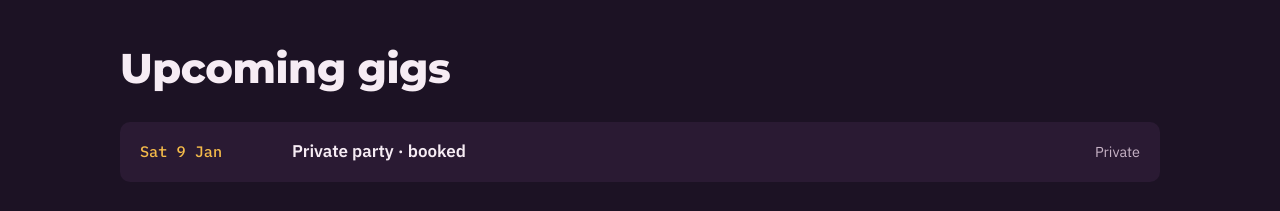
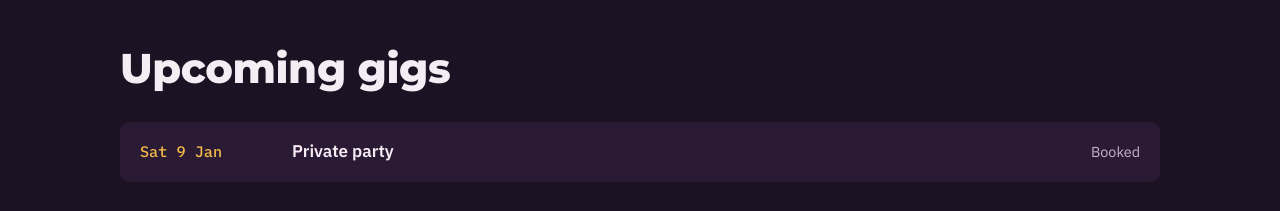
Before and after one commit to iamdshunt/jamnesia-site, a plain HTML site: page index.html in a window 1280 px wide. Shown: the part 3900-4111 px from the top of the page. Drawn offline with Linux system fonts and the light colour scheme.

Commit message:
Tidy private party wording
Co-Authored-By: Claude Opus 5.5 <noreply@anthropic.com>
Claude-Session: https://claude.ai/code/session_01Ngz41QXWbrtTX3JNgdFjH9

```diff
--- a/index.html
+++ b/index.html
@@ -133,7 +133,7 @@
         <li><time datetime="2026-10-31T20:00">Sat 31 Oct</time><span>Jamnesia Halloween Party · The Eight Belles, Milton Keynes</span><em>8pm</em></li>
         <li><time datetime="2026-11-07T20:30">Sat 7 Nov</time><span>The Swan, Woburn Sands</span><em>from 8:30pm</em></li>
         <li><time datetime="2026-11-14T20:30">Sat 14 Nov</time><span>Monk &amp; Tipster, Towcester</span><em>8:30–11pm</em></li>
-        <li><time datetime="2027-01-09T20:00">Sat 9 Jan</time><span>Private party · booked</span><em>Private</em></li>
+        <li><time datetime="2027-01-09T20:00">Sat 9 Jan</time><span>Private party</span><em>Booked</em></li>
       </ul>
       <p>Dates change, so <a href="https://www.facebook.com/jamnesiaukband" rel="me noopener" target="_blank">follow us on Facebook</a> for the latest.</p>
     </div>
```
